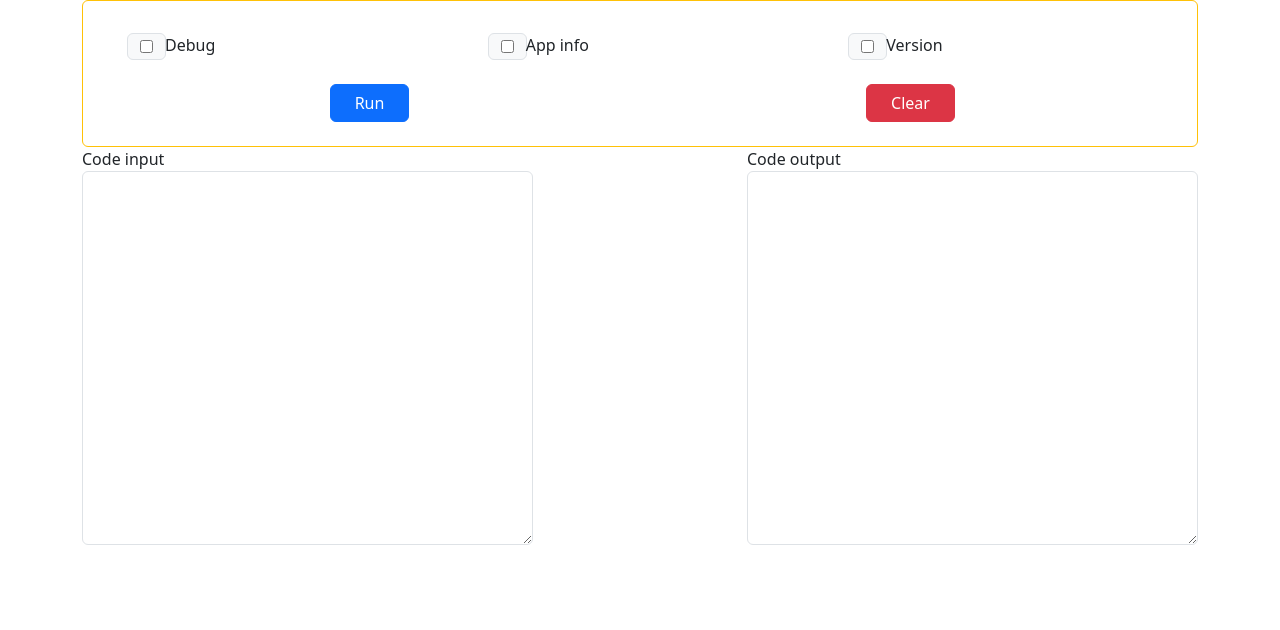
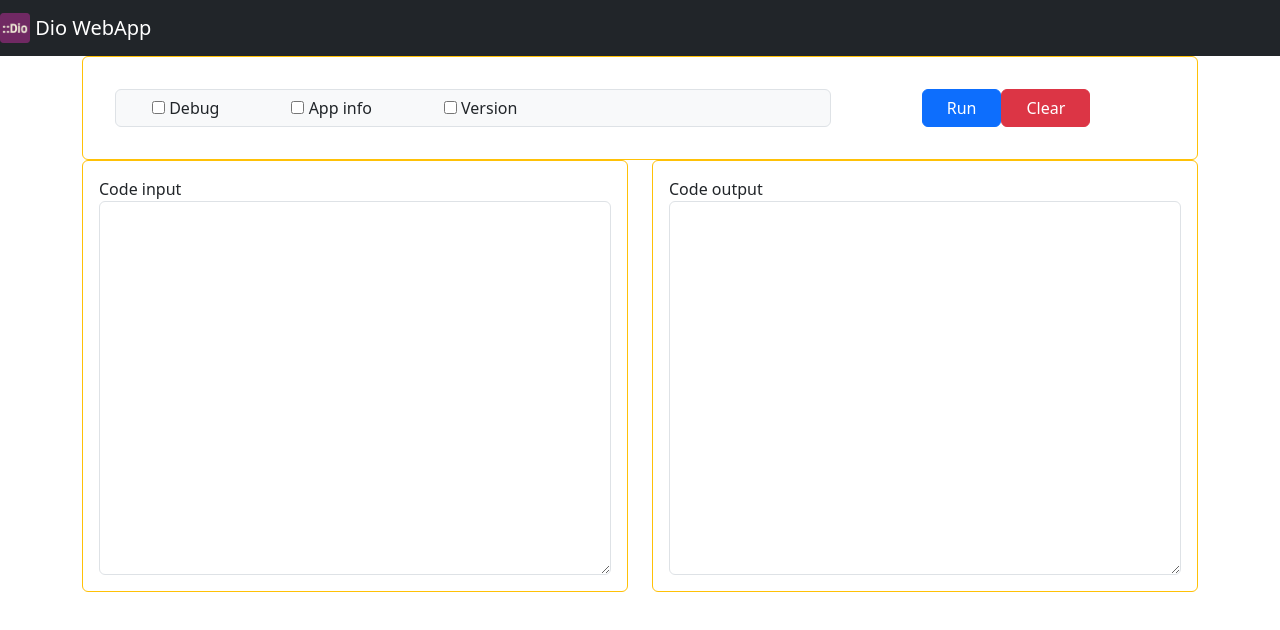
Before and after one commit to Treechcer/DIO, a plain HTML site: page scripts/data/dio-fe.html in a window 1280 px wide. Drawn offline with nearby package versions, Linux system fonts and the light colour scheme.

Commit message:
updated readme.md, added logo in it and shield.io images! Rewrote some text in it, updated FE of the webapp - mostly to make it more readable / usable and added Nav mostly unchanged from bootstrap wiki says and maybe some other things

```diff
--- a/scripts/data/dio-fe.html
+++ b/scripts/data/dio-fe.html
@@ -8,57 +8,37 @@
 </head>
 <body>
     <!-- This sucks, make it better later, this will be more so test than "full version" although I don't know how to do FE-->
+
+    <nav class="navbar navbar-dark bg-dark gap-5">
+        <a class="navbar-brand" href="https://github.com/Treechcer/DIO">
+            <img src="logo.png" width="30" height="30" class="d-inline-block align-top" alt="">
+            Dio WebApp
+        </a>
+    </nav>
+
     <div class="container">
-        <div class="row">
-            <div class="col">
         <div class="card border border-warning rounded" style="width: 100%;">
             <div class="card-body">
-                        <div class="container">
-                            <div class="row">
-                                <div class="col-4">
-                                    <div class="input-group m-3">
-                                        <div class="input-group-prepend">
-                                            <div class="input-group-text">
+                <div class="row align-items-center g-3">
+                    <div class="col-8">
+                        <div class="input-group m-3 input-group-text gap-5">
+                            <div class="form-check m-0">
                                 <input id="debug" type="checkbox">
-                                            </div>
-                                        </div>
                                 <label class="form-check-label" for="debug">Debug</label>
                             </div>
-                                </div>
-                                <div class="col-4">
-                                    <div class="input-group m-3">
-                                        <div class="input-group-prepend">
-                                            <div class="input-group-text">
+                            <div class="form-check m-0">
                                 <input id="AppInfo" type="checkbox">
-                                            </div>
-                                        </div>
                                 <label class="form-check-label" for="AppInfo">App info</label>
                             </div>
-                                </div>
-                                <div class="col-4">
-                                    <div class="input-group m-3">
-                                        <div class="input-group-prepend">
-                                            <div class="input-group-text">
+                            <div class="form-check m-0">
                                 <input id="version" type="checkbox">
-                                            </div>
-                                        </div>
                                 <label class="form-check-label" for="version">Version</label>
                             </div>
                         </div>
                     </div>
-                            <div class="row">
-                                <div class="col-6 d-flex justify-content-center">
-                                    <div class="position-relative py-2">
+                    <div class="col-4 d-flex justify-content-center position-relative py-2">
                             <button type="button" class="btn btn-primary position-relative px-4" onclick="runDio()">Run</button>
-                                    </div>
-                                </div>
-                                <div class="col-6 d-flex justify-content-center">
-                                    <div class="position-relative py-2">
                             <button type="button" class="btn btn-danger position-relative px-4" onclick="clearOutput()">Clear</button>
-                                    </div>
-                                </div>
-                            </div>
-                        </div>
                     </div>
                 </div>
             </div>
@@ -67,19 +47,23 @@
 
     <div class="container">
         <div class="row">
-            <div class="col-5">
+            <div class="col-6">
+                <div class="card border border-warning rounded">
+                    <div class="card-body">
                         <div class="form-group">
                             <label for="inputText">Code input</label>
                             <textarea class="form-control" id="inputText" rows="15"></textarea>
                         </div>
                     </div>
-            <div class="col-2">
-
                 </div>
-            <div class="col-5">
+            </div>
+            <div class="col-6">
+                <div class="card border border-warning rounded">
+                    <div class="card-body">
                         <div class="form-group">
                             <label for="outputText">Code output</label>
                             <textarea class="form-control" id="outputText" rows="15" readonly></textarea>
+                        </div>
                     </div>
                 </div>
             </div>
```
Also changed, not shown: scripts/data/logo.png (added), 2 other files. Lines whose indentation alone changed are shown as unchanged.
